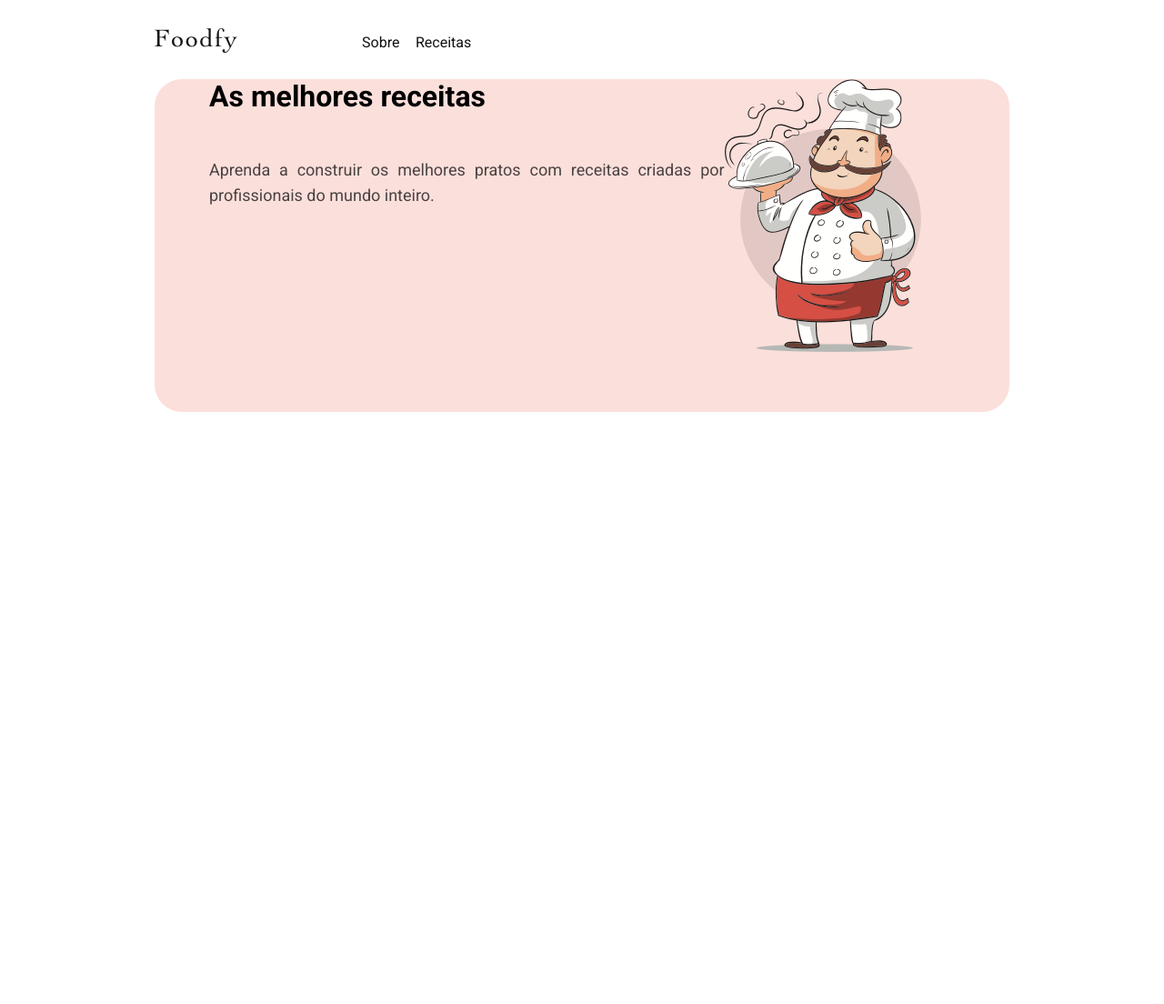
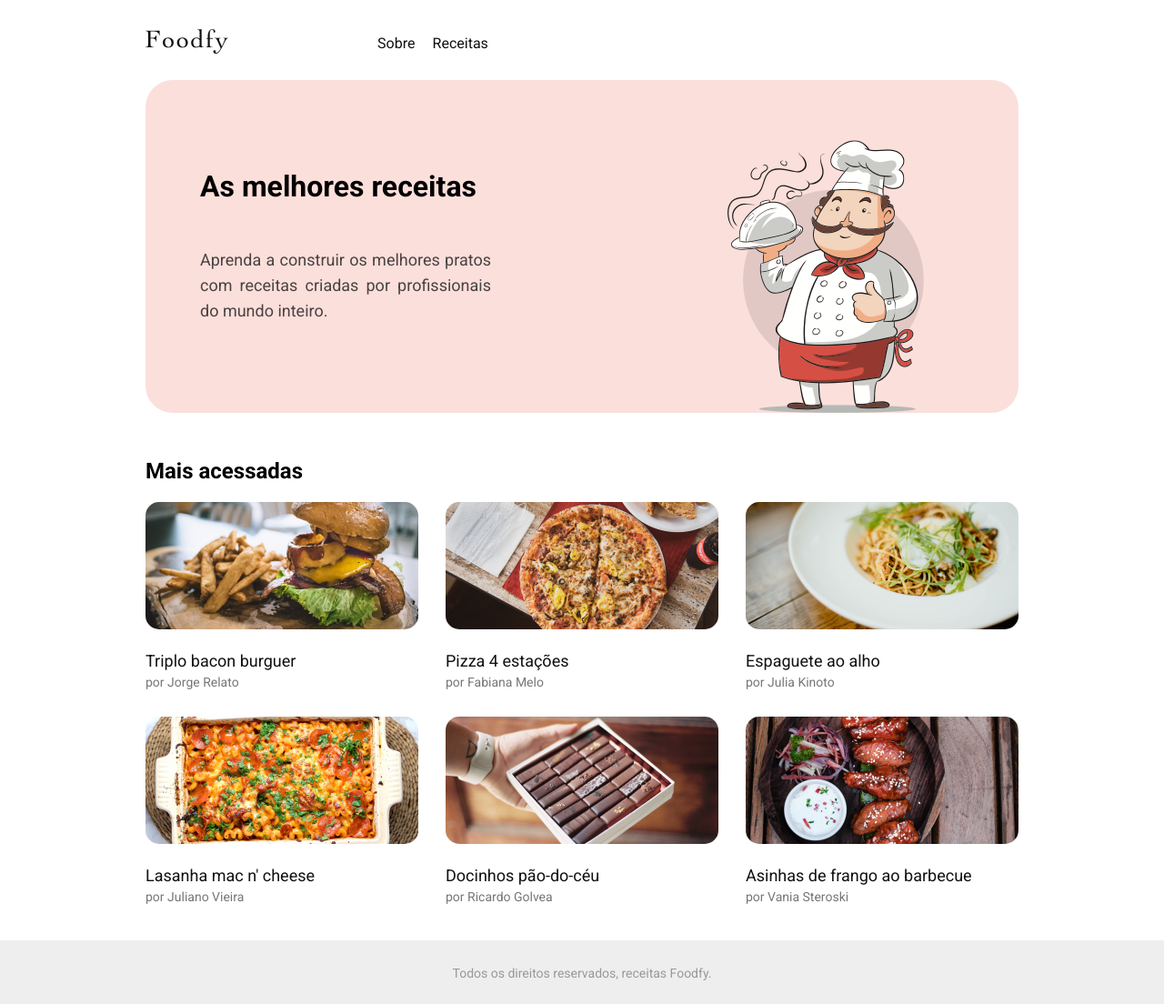
Before and after one commit to ArlanBiati/LaunchBase, a web app: file Foodfy/index.html in a window 1280 px wide. Shown: the whole page at 91% size. Before the commit the page ends 453 px from the top, so only its background shows below. Run offline with its HTML, style and script files only (its server is not run), Linux system fonts and the light colour scheme.

Commit message:
Chore: Home Foodfy - Finalizada

```diff
--- a/Foodfy/css/style.css
+++ b/Foodfy/css/style.css
@@ -12,7 +12,7 @@ html, body {
 }
 
 .container {
-  max-width: 940px;
+  max-width: 960px;
   margin: 0 auto;
 }
 
@@ -21,7 +21,7 @@ html, body {
 
 nav {
   display: grid;
-  grid-template-columns: 1fr 3fr 8.7%;
+  grid-template-columns: 1fr 3fr;
   align-items: center;
   margin: 3.3% 0 2.7%;
 }
@@ -36,22 +36,25 @@ nav {
   font-size: 16px;
   text-decoration: none;
   color: #111111;
+  font-weight: normal;
 }
 
 /* ================ SECTION - RECIPE ===================== */
 
 .recipe {
   background-color: #FBDFDB;
-  width: 940px;
+  width: 960px;
   height: 366px;
   border-radius: 30px;
   display: grid;
   grid-template-columns: 2fr 1fr;
+  align-items: center;
 }
 
 .recipe .description-recipe {
   text-align: justify;
   margin-left: 60px;
+  max-width: 320px;
 }
 
 .recipe .description-recipe h1 {
@@ -71,4 +74,54 @@ nav {
 .recipe img {
   width: 216px;
   height: 300px;
+  align-self: flex-end;
 }
+
+/* ==================== MOST ACCESSED ================= */
+
+.most-accessed {
+  margin-top: 50px;
+}
+
+.most-accessed .img {
+  display: grid;
+  grid-template-columns: 1fr 1fr 1fr;
+  gap: 30px;
+  margin-top: 20px;
+}
+
+.most-accessed-img img {
+  width: 300px;
+  height: 140px;
+  border-radius: 15px;
+}
+
+.most-accessed-img h1 {
+  margin-top: 20px;
+  font-size: 18px;
+  color: #111111;
+  font-weight: normal;
+}
+
+.most-accessed-img p {
+  margin-top: 5px;
+  font-size: 14px;
+  font-weight: normal;
+  color: #777777;
+}
+
+/* ============== FOOTER ================== */
+
+footer {
+  background-color: #EEEEEE;
+  height: 70px;
+  margin-top: 40px;
+}
+
+footer h1 {
+  font-size: 14px;
+  color: #999999;
+  text-align: center;
+  font-weight: normal;
+  padding-top: 28px;
+}
--- a/Foodfy/index.html
+++ b/Foodfy/index.html
@@ -34,5 +34,53 @@
     </div>
     <img src="img/chef.png" alt="chef">
   </section>
+
+  <section class="container most-accessed">
+
+    <h1>Mais acessadas</h1>
+
+    <div class="img">
+      <div class="most-accessed-img">
+        <img src="img/burger.png" alt="humburguer">
+        <h1>Triplo bacon burguer</h1>
+        <p>por Jorge Relato</p>
+      </div>
+
+      <div class="most-accessed-img">
+        <img src="img/pizza.png" alt="pizza">
+        <h1>Pizza 4 estações</h1>
+        <p>por Fabiana Melo</p>
+      </div>
+
+      <div class="most-accessed-img">
+        <img src="img/espaguete.png" alt="espaguete">
+        <h1>Espaguete ao alho</h1>
+        <p>por Julia Kinoto</p>
+      </div>
+
+      <div class="most-accessed-img">
+        <img src="img/lasanha.png" alt="lasanha">
+        <h1>Lasanha mac n' cheese</h1>
+        <p>por Juliano Vieira</p>
+      </div>
+
+      <div class="most-accessed-img">
+        <img src="img/doce.png" alt="sweet">
+        <h1>Docinhos pão-do-céu</h1>
+        <p>por Ricardo Golvea</p>
+      </div>
+
+      <div class="most-accessed-img">
+        <img src="img/asinhas.png" alt="checken wings">
+        <h1>Asinhas de frango ao barbecue</h1>
+        <p>por Vania Steroski</p>
+      </div>
+    </div>
+
+  </section>
+
+  <footer>
+    <h1>Todos os direitos reservados, receitas Foodfy.</h1>
+  </footer>
 </body>
 </html>
```
